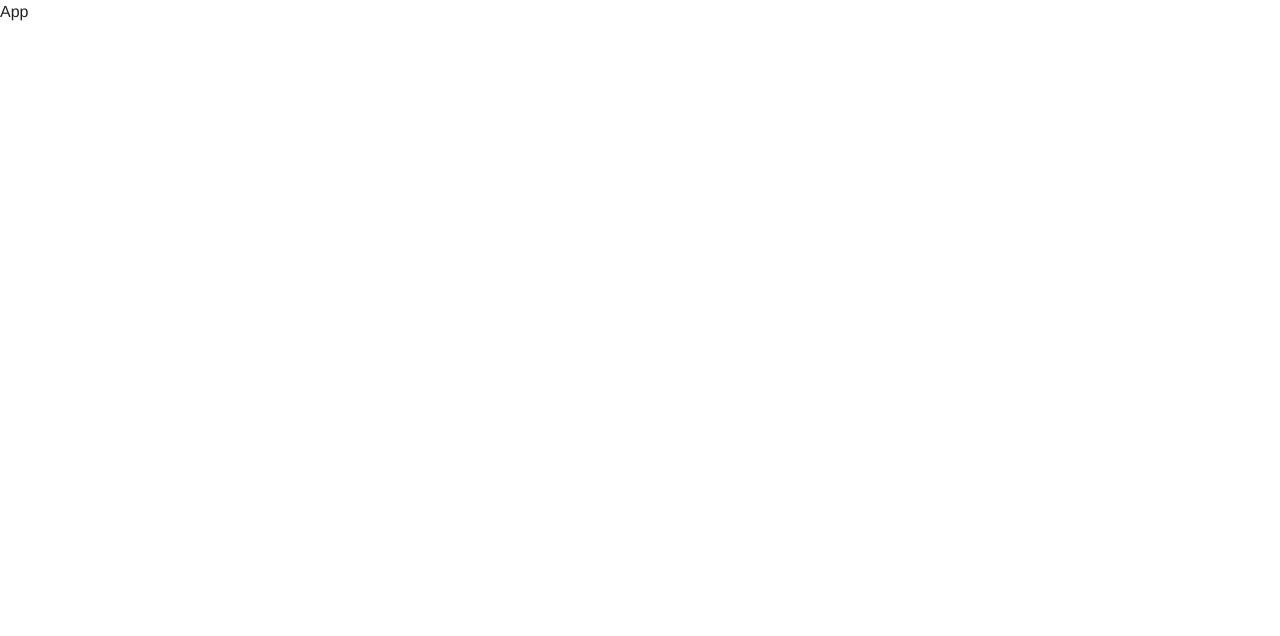
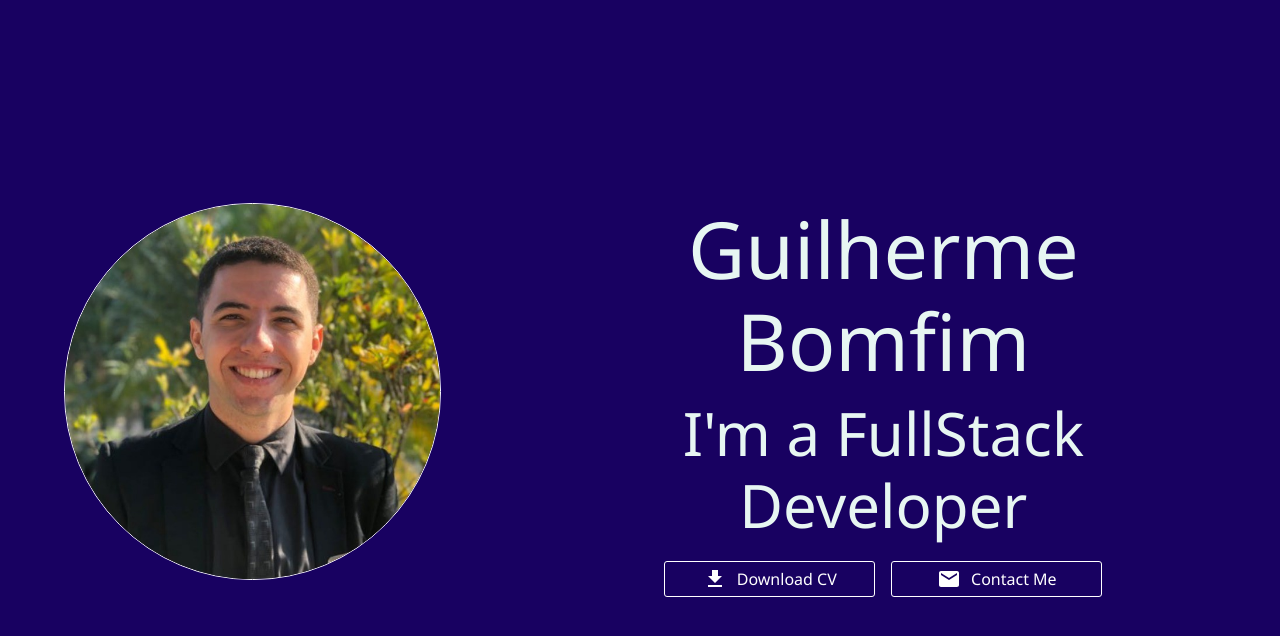
Before and after one commit to GuilhermeBomfimDev/Portifolio-React-TypeScript, a React (Vite) app: page / in a window 1280 px wide. Shown: the top 636 px of the page. Built offline with nearby package versions, Linux system fonts and the light colour scheme.

Commit message:
Styled: create the main styles of first section

```diff
--- a/src/App.tsx
+++ b/src/App.tsx
@@ -1,10 +1,11 @@
+import Home from "./pages/home/Home"
 
 
 function App() {
 
   return (
     <>
-      App
+      <Home/>
     </>
   )
 }
--- /dev/null
+++ b/src/components/StyledButton/StyledButton.tsx
@@ -0,0 +1,37 @@
+import { styled } from "@mui/system";
+import React, { ReactNode } from "react";
+
+interface StyledButtonProps {
+    children: ReactNode
+}
+
+const StyledButton: React.FC<StyledButtonProps> = ({children}) => {
+
+    const StyledButton = styled("button")(({theme}) => ({
+        backgroundColor: "transparent",
+        border: "1px solid white",
+        borderRadius: "3px",
+        padding: "5px 15px",
+        width: "100%",
+        color: theme.palette.primary.contrastText,
+        display: "inline-flex",
+        alignItems: "center",
+        justifyContent: "center",
+        gap: "10px",
+        '&:hover': {
+            backgroundColor: theme.palette.secondary.dark,
+        }
+    }));
+
+
+    return (
+        <>
+            <StyledButton>
+                {children}
+            </StyledButton>
+        </>
+
+    );
+  }
+
+  export default StyledButton;
--- /dev/null
+++ b/src/pages/home/Home.tsx
@@ -0,0 +1,13 @@
+import Hero from "./sections/Hero/Hero"
+
+
+function Home() {
+
+    return (
+      <>
+        <Hero />
+      </>
+    )
+  }
+
+  export default Home
--- /dev/null
+++ b/src/pages/home/sections/Hero/Hero.tsx
@@ -0,0 +1,54 @@
+import { Container, styled, Typography } from "@mui/material";
+import Avatar from "../../../../assets/images/avatar.jpeg";
+import Grid from "@mui/material/Grid";
+import FileDownloadIcon from '@mui/icons-material/FileDownload';
+import EmailIcon from '@mui/icons-material/Email';
+import StyledButton from "../../../../components/StyledButton/StyledButton";
+
+function Hero() {
+  const StyledHero = styled("div")(({theme}) => ({
+    backgroundColor: theme.palette.primary.main,
+    height: "100vh",
+    display: "flex",
+    alignItems: "center"
+  }));
+
+  const StyledImg = styled("img")(() => ({
+    width: "80%",
+    borderRadius: "50%",
+    border: "1px solid white"
+  }));
+
+  return (
+    <StyledHero>
+      <Container maxWidth="lg">
+        <Grid container spacing={2}>
+          <Grid item xs={12} md={5}>
+            <StyledImg src={Avatar} alt="avatar" />
+          </Grid>
+          <Grid item xs={12} md={7}>
+            <Typography color="secondary" variant="h1" textAlign="center" marginBottom="10px">Guilherme Bomfim</Typography>
+            <Typography color="secondary" variant="h2" textAlign="center" marginBottom="20px">I'm a FullStack Developer</Typography>
+            <Grid container display="flex" justifyContent="center" spacing={2}>
+              <Grid item xs={12} md={4} display="flex" justifyContent="center">
+                <StyledButton>
+                  <FileDownloadIcon/>
+                  <Typography>Download CV</Typography>
+                </StyledButton>
+              </Grid>
+              <Grid item xs={12} md={4} display="flex" justifyContent="center">
+                <StyledButton>
+                 <EmailIcon/>
+                  <Typography>Contact Me</Typography>
+                </StyledButton>
+              </Grid>
+            </Grid>
+          </Grid>
+        </Grid>
+
+      </Container>
+    </StyledHero>
+  );
+}
+
+export default Hero;
--- a/src/theme.ts
+++ b/src/theme.ts
@@ -3,14 +3,18 @@ import { createTheme, responsiveFontSizes } from "@mui/material";
 let theme = createTheme({
     palette: {
         primary: {
-            main: "#232323",
+            main: "#180161",
         },
         secondary: {
-            main: "#4f8e3e",
+            main: "#E7F6F2",
         },
     },
     typography: {
-        fontFamily: "Helvetica Neue",
+        fontFamily: '"Segoe UI"',
+        h1: {
+            fontSize: "5rem",
+            fontWeight: 500,
+        },
     }
 });
 
```
Also changed, not shown: src/assets/images/avatar.jpeg (added).
